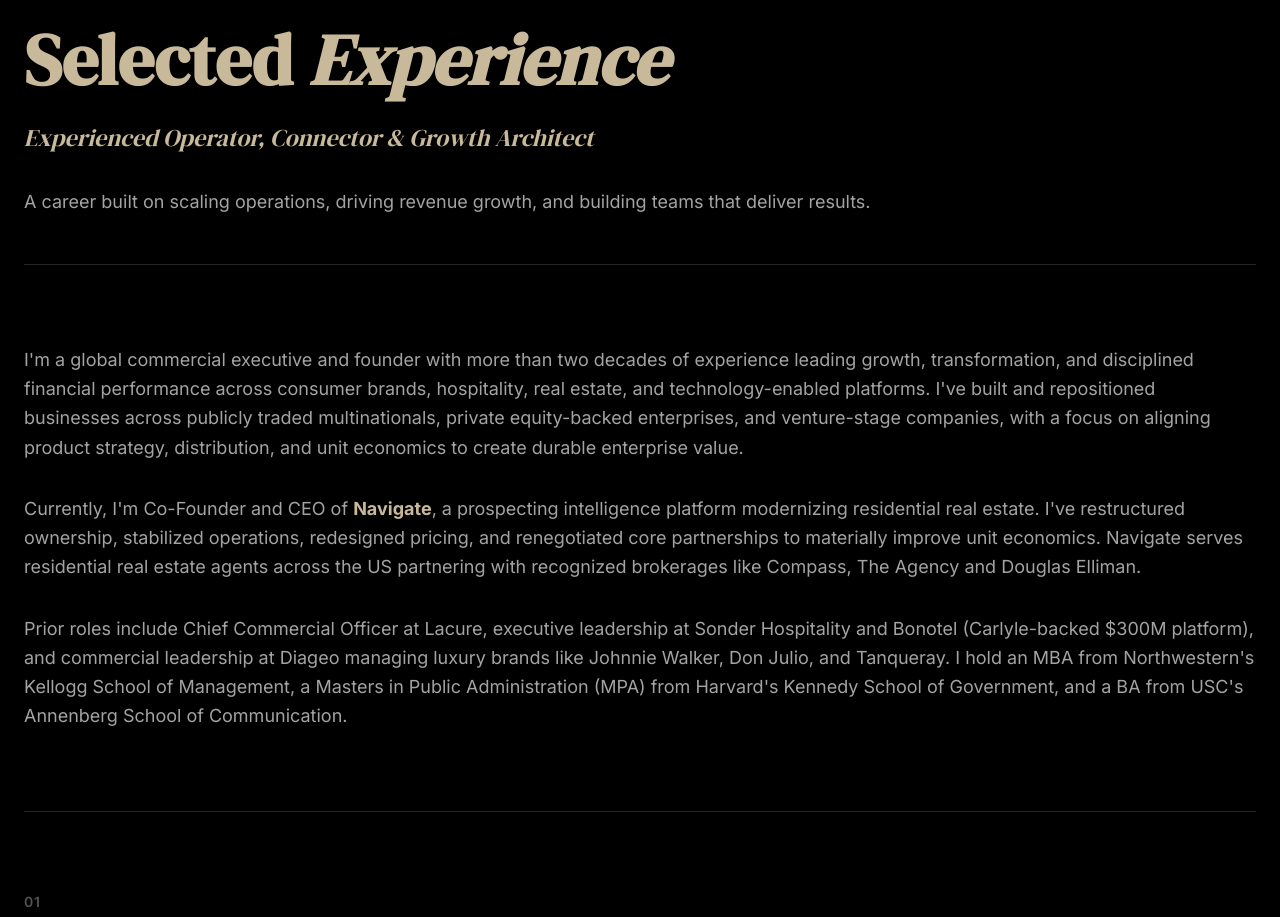
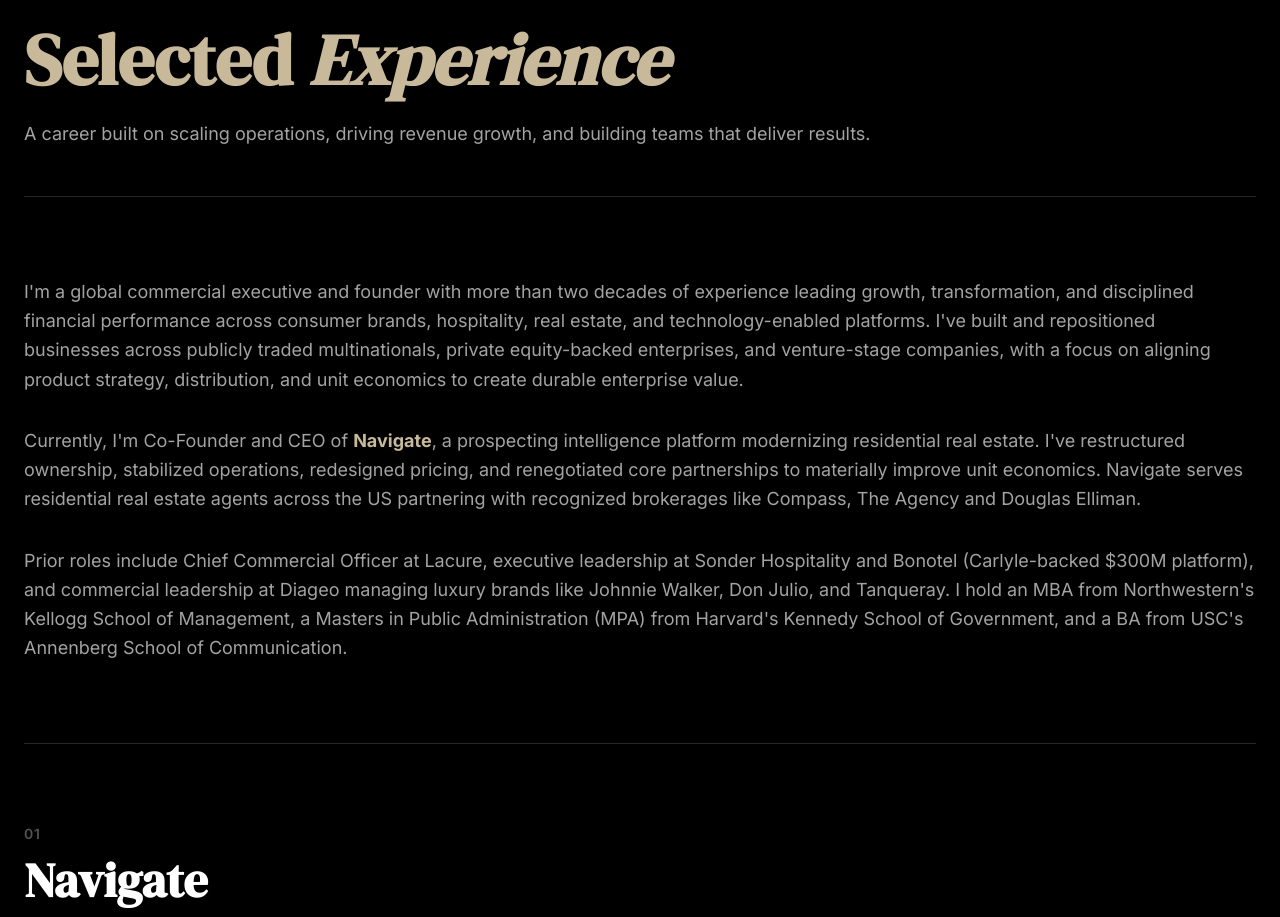
Before and after one commit to letsnavigatebmw/brandonmweaver, a React (Vite) app: page / in a window 1280 px wide. Shown: the part 3740-4657 px from the top of the page. Built offline with nearby package versions, Linux system fonts and the light colour scheme.

Commit message:
Remove Experienced Operator, Connector & Growth Architect subtitle from Selected Experience section

```diff
--- a/src/components/Projects.jsx
+++ b/src/components/Projects.jsx
@@ -74,9 +74,6 @@ export default function Projects() {
           <h2 className="text-6xl md:text-7xl font-serif mb-6" style={{ color: '#c8b99a' }}>
             Selected <span className="italic">Experience</span>
           </h2>
-          <p style={{ color: '#c8b99a', fontStyle: 'italic', fontSize: '1.5rem' }} className="md:text-3xl font-serif mb-8">
-            Experienced Operator, Connector & Growth Architect
-          </p>
           <p className="text-gray-400 text-lg">
             A career built on scaling operations, driving revenue growth, and building teams that deliver results.
           </p>
```
